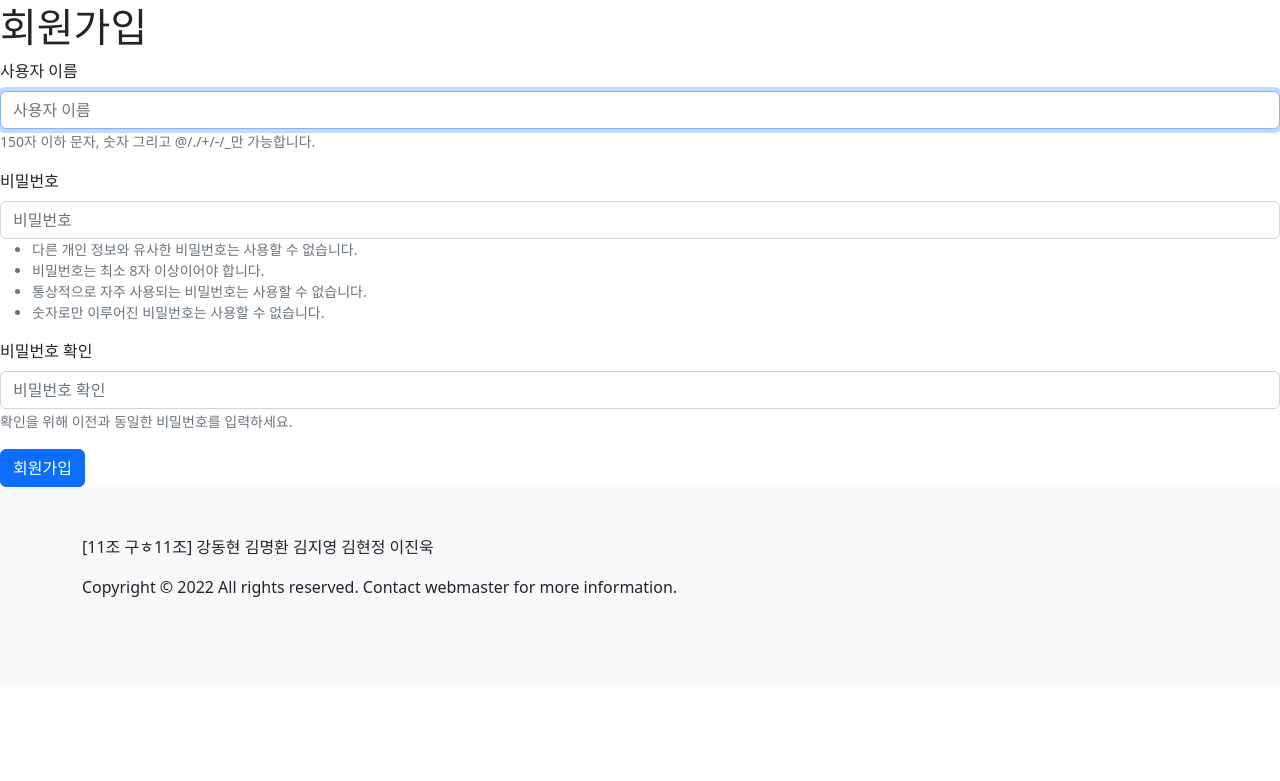
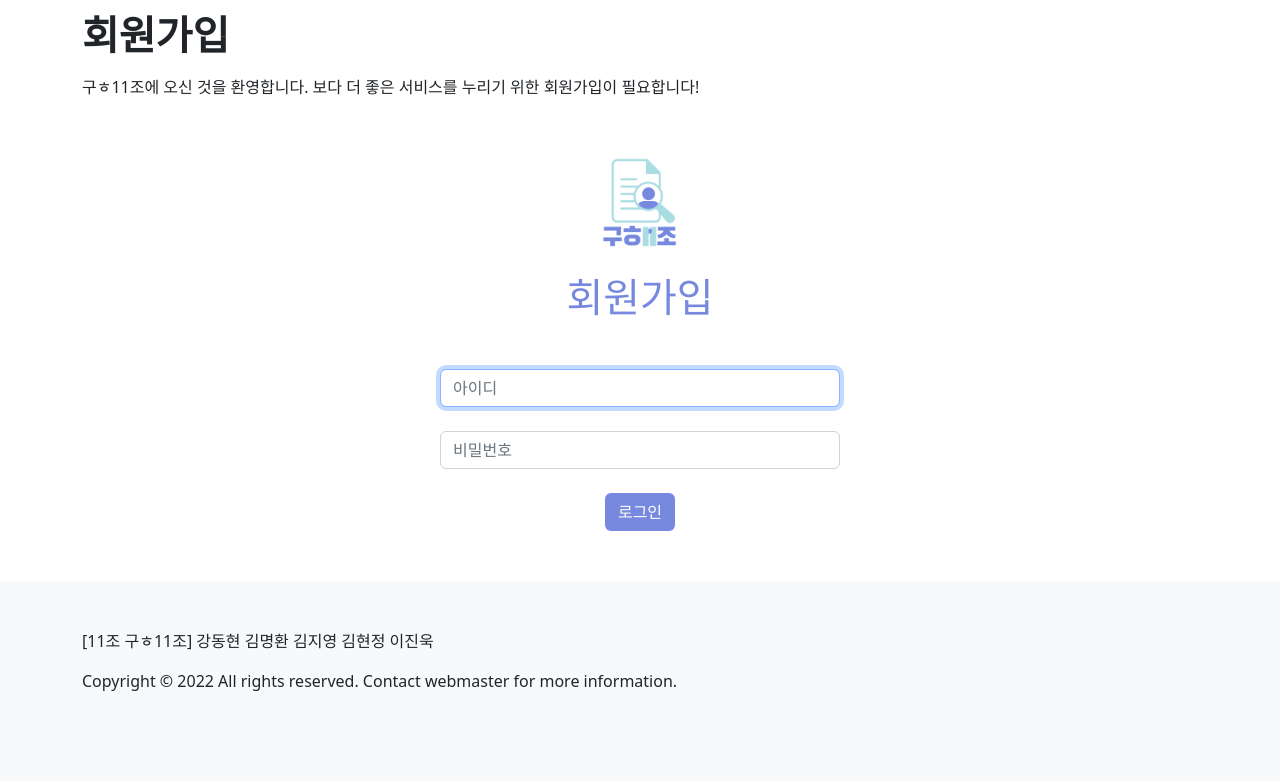
Before and after one commit to myeonghwan57/Pjt, a Django app: page /accounts/signup/ in a window 1280 px wide. Shown: the part 73-854 px from the top of the page. Before the commit the page ends 670 px from the top, so only its background shows below. Run offline with Django 3.2, Linux system fonts and the light colour scheme; some libraries are stand-ins or nearby versions.

Commit message:
accounts/회원가입 페이지 수정중

```diff
--- a/accounts/templates/accounts/signup.html
+++ b/accounts/templates/accounts/signup.html
@@ -1,18 +1,41 @@
 {% extends 'base.html' %}
 {% load django_bootstrap5 %}
+{% load static %}
+
 {% block content %}
+  <div class="container">
     {% if request.resolver_match.url_name == 'signup' %}
-    <h1>회원가입</h1>
+      <h1 class="fw-bold mt-2 mb-3 main_color1">회원가입</h1>
+      <p class="main_color2">구ㅎ11조에 오신 것을 환영합니다. 보다 더 좋은 서비스를 누리기 위한 회원가입이 필요합니다!</p>
     {% else %}
-    <h1>회원정보수정</h1>
+    <h1 class="fw-bold mt-2 mb-3 main_color1">회원정보 수정</h1>
     {% endif %}
+    <div class="container-fluid">
       <form action="" method='POST' enctype="multipart/form-data">
         {% csrf_token %}
-    {% bootstrap_form form %}
+        <!--{% bootstrap_form form %}-->
         {% if request.resolver_match.url_name == 'signup' %}
-      <input type="submit" value='회원가입' class='btn btn-primary'>
+          <div class="container">
+            <div class="login_page">
+              <img src="{% static '/images/logo.png' %}" style="width:100px;height:100px;">
+              <h1 class='my-4' style='color:#7689DE'>회원가입</h1>
+              <form action="" method='POST'>
+                {% csrf_token %}
+                <div style="width:400px;">
+                  <input class="form-control my-4" type="text" name="username" autofocus="autofocus" autocapitalize="none" maxlength="150" placeholder="아이디" required="required" id="id_username">
+                  <input class="form-control my-4" type="password" name="password" placeholder="비밀번호" required="required" id="id_password">
+                </div>
+                <div class='text-center'>
+                  <button type="submit" class="btn login_btn ">로그인
+                  </button>
+                </div>
+              </form>
+            </div>
+          </div>
         {% else %}
-      <input type="submit" value='수정' class='btn btn-primary'>
+          <input type="submit" value='수정' class='btn login_btn'>
         {% endif %}
       </form>
+    </div>
+  </div>
 {% endblock content %}
```
Also changed, not shown: accounts/templates/accounts/login.html (deleted, +0 -22 lines). Lines whose indentation alone changed are shown as unchanged.
